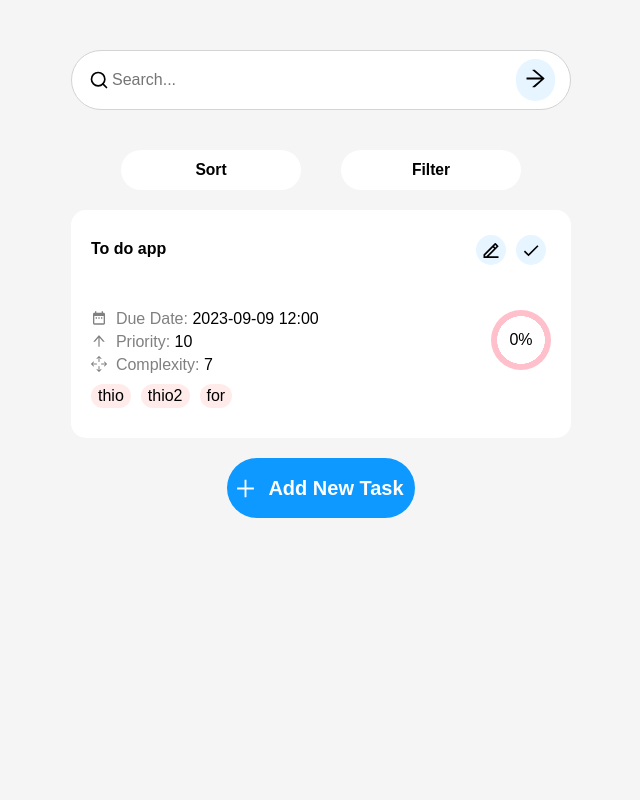
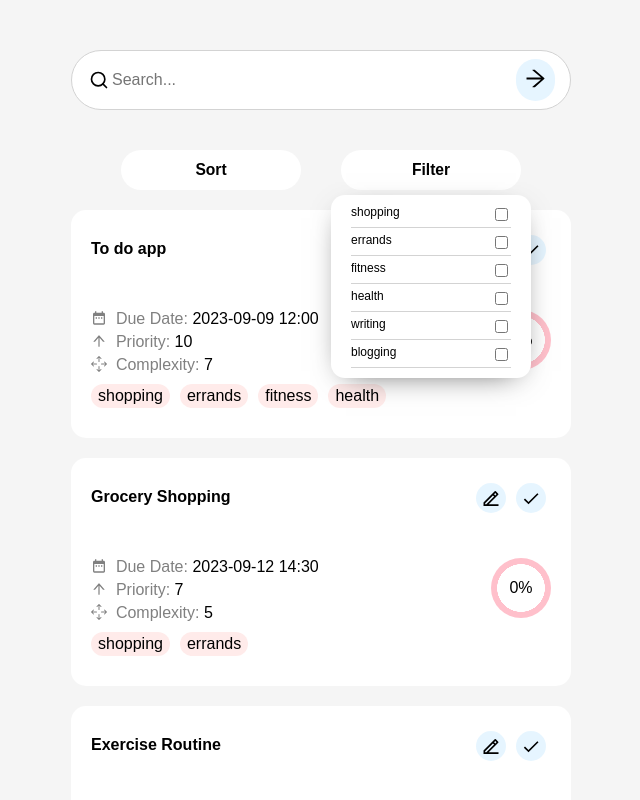
Before and after one commit to Maks6831/todo-app, a React (Create React App) app: page / in a window 1280 px wide. Both pictures are taken after a click on the button "Filter". Shown: the top 800 px of the page, without its empty margins (319-959 px from the left). Built offline with nearby package versions, Linux system fonts and the light colour scheme.

Commit message:
filter button working

```diff
--- /dev/null
+++ b/src/components/DropdownFilter.js
@@ -0,0 +1,26 @@
+import React, { useState } from 'react'
+import '../styles/DropdownFilter.css';
+import { useAuth } from '../contexts/Authcontext';
+
+export const DropdownFilter = ({tag, setTasks, tasks, checked}) => {
+  const { data } = useAuth();
+  const [isChecked, setIsChecked] = useState(checked);
+
+  const filterTasks = () => {
+    setIsChecked(!isChecked)
+    const newData = data.filter(obj => obj.tags.includes(tag));
+
+    !isChecked ? setTasks(newData) : setTasks(data);
+
+
+
+  }
+  return (
+    <div onClick={()=>{
+      filterTasks();
+        }} className='filter-item cursor'>
+      <div>{tag}</div>
+      <input type='checkbox' checked={isChecked} onChange={filterTasks} className='filter-checkbox'/>
+    </div>
+  )
+}
--- a/src/contexts/Authcontext.js
+++ b/src/contexts/Authcontext.js
@@ -29,6 +29,7 @@ export const Authprovider = ({children}) => {
     const [data, setData] =  useLocalState("data", [{
       id: '666e3e54-b1e1-4bbd-82f3-828888a214f8',
       taskName: 'To do app',
+      checked: false,
       checkList: [
         {name: 'Set Up Context', checked: false},
         {name: 'render components from data in context', checked: false},
@@ -39,9 +40,60 @@ export const Authprovider = ({children}) => {
       complexity: 7,
       priority: 10,
       date: '2023-09-09',
-      tags: ['thio', 'thio2', 'for '],
+      tags: ["shopping", "errands", "fitness", "health"],
       time: '12:00',
-    }]);
+    },
+    {
+      id: "123e4567-e89b-12d3-a456-426614174000",
+      taskName: "Grocery Shopping",
+      checked: false,
+      checkList: [
+        {name: "Make a shopping list", checked: false},
+        {name: "Visit the grocery store", checked: false},
+        {name: "Buy fruits and vegetables", checked: false},
+        {name: "Get milk and eggs", checked: false},
+        {name: "Pay at the counter", checked: false}
+      ],
+      complexity: 5,
+      priority: 7,
+      date: "2023-09-12",
+      tags: ["shopping", "errands"],
+      time: "14:30"
+    },
+    {
+      id: "a1b2c3d4-e5f6-4a9b-8c7d-1e2f3a4b5c6d7",
+      taskName: "Exercise Routine",
+      checked: false,
+      checkList: [
+        {name: "Warm-up exercises", checked: false},
+        {name: "Cardio workout", checked: false},
+        {name: "Strength training", checked: false},
+        {name: "Cool down and stretching", checked: false}
+      ],
+      complexity: 8,
+      priority: 9,
+      date: "2023-09-14",
+      tags: ["fitness", "health"],
+      time: "07:00"
+    },
+    {
+      id: "7c8d9e10-f11g-12h13-i14j-15k16l17m18n19",
+      taskName: "Write Blog Post",
+      checked: false,
+      checkList: [
+        {name: "Research topic", checked: false},
+        {name: "Outline the post", checked: false},
+        {name: "Write the content", checked: false},
+        {name: "Edit and proofread", checked: false},
+        {name: "Publish on website", checked: false}
+      ],
+      complexity: 6,
+      priority: 8,
+      date: "2023-09-16",
+      tags: ["writing", "blogging", "errands"],
+      time: "10:00"
+    }
+  ]);
 
     const calculateProgress = (checkList) => {
       const totalItems = checkList.length;
--- a/src/pages/Home.js
+++ b/src/pages/Home.js
@@ -1,18 +1,45 @@
-import React, { useEffect, useState } from 'react';
+import React, { useEffect, useRef, useState } from 'react';
 import { FiSearch } from 'react-icons/fi';
 import { AiOutlinePlus, AiOutlineArrowRight } from 'react-icons/ai';
 import { Link } from 'react-router-dom';
 import { TaskCard } from '../components/TaskCard';
 import '../styles/Home.css';
 import { useAuth } from '../contexts/Authcontext';
+import { DropdownFilter } from '../components/DropdownFilter';
 
 export const Home = () => {
     const [tasks, setTasks] = useState([]);
     const { helloWorld, data } = useAuth();
+    const [filterDropdown, setFilterDropDown] = useState(false);
+    const [filters, setFilters] = useState();
+    const ref = useRef();
+
+
+    const filterButton = () => {
+        setFilterDropDown(!filterDropdown);
+    }
+    useEffect(() => {
+        const handleClickOutside = (event) => {
+          if (!ref?.current?.contains(event.target)) {
+            setFilterDropDown(false);
+          }
+        };
+        document.addEventListener("mousedown", handleClickOutside);
+      }, [ref]);
 
     useEffect(()=>{
         setTasks(data);
-    },[setTasks, data, tasks])
+    },[ data])
+
+
+    useEffect(()=>{
+        const arr = [];
+        tasks?.forEach(element => {
+            arr.push(...element.tags);
+        });
+        setFilters([...arr]);
+
+    },[tasks])
 
   return (
     <div className='home'>
@@ -31,28 +58,42 @@ export const Home = () => {
                 </form>
                 <div className='filter-container'>
                     <div className='filter-section'>
-                    <button className='sort-filter'>
-                        <h3>Sort</h3>
-                    </button>
-                    <button className='sort-filter'>
-                        <h3>Filter</h3>
-                    </button>
+                        <button className='sort-filter'>
+                            <h3>Sort</h3>
+                        </button>
+                        <button className='sort-filter' onClick={filterButton}>
+                            <h3>Filter</h3>
+                        </button>
+                        {filterDropdown && filters &&
+                            <div className='filtercheck-container' ref={ref}>
+                                {filters?.filter((el, index)=> filters?.indexOf(el) === index).map((tag , index)=> (
+                                    <DropdownFilter
+                                    setTasks={setTasks}
+                                    key={tag}
+                                    tag={tag}
+                                    tasks={tasks}
+                                    checked={!filters.includes(tag)}
+
+                                    />
+                                ))}
+                            </div>
+                        }
                     </div>
                 </div>
                 <div className='card-container'>
-                    {tasks?.map((card)=>(
+                    {tasks && tasks?.map((card)=>(
                         <TaskCard
-                            key={card.taskName}
-                            id={card.id}
-                            taskName={card.taskName}
-                            priority={card.priority}
-                            complexity={card.complexity}
-                            date={card.date}
-                            time={card.time}
+                            key={card?.taskName}
+                            id={card?.id}
+                            taskName={card?.taskName}
+                            priority={card?.priority}
+                            complexity={card?.complexity}
+                            date={card?.date}
+                            time={card?.time}
                             checkList={card.checkList}
-                            tags={card.tags}
+                            tags={card?.tags}
                             type={true}
-                            checked={card.checked}
+                            checked={card?.checked}
                         />)
                     )}
                 </div>
--- /dev/null
+++ b/src/styles/DropdownFilter.css
@@ -0,0 +1,9 @@
+.filter-item {
+    display: flex;
+    justify-content: space-between;
+    margin: 5px;
+    padding-bottom: 3px;
+    border-bottom: 1px solid rgb(211, 211, 211);
+    font-size: 12px;;
+
+}
--- a/src/styles/Home.css
+++ b/src/styles/Home.css
@@ -73,6 +73,7 @@
     width: 100%;
     margin: 20px;
     border-radius: 30px;
+    position: relative;
 
 }
 
@@ -88,6 +89,18 @@
     width: 100%;
     border-radius: 30px;
     border: none;
+}
+
+.filtercheck-container {
+    position: absolute;
+    background-color: rgb(255, 255, 255);
+    top: 65px;
+    left: 230px;
+    padding: 5px 15px;
+    border-radius: 14px;
+    box-shadow: rgba(0, 0, 0, 0.75) 0px 8px 30px -15px;
+    z-index: 2000;
+    width: 200px;
 }
 
 .new-task-container {
```
